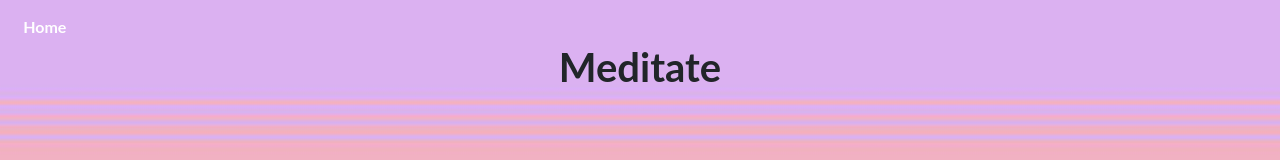
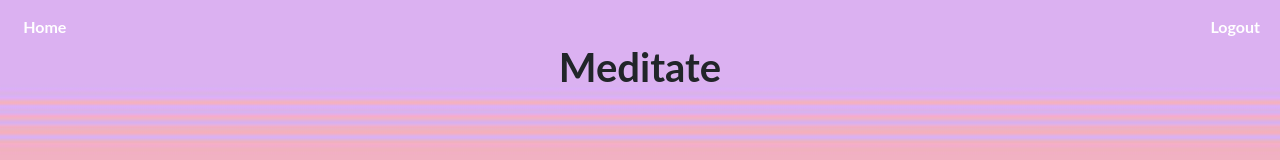
Before and after one commit to SyrJair/CIS454, a Vue app in the folder frontend/: page /meditation in a window 1280 px wide. Shown: the top 160 px of the page. Built offline with nearby package versions, Linux system fonts and the light colour scheme.

Commit message:
added a button

```diff
--- a/frontend/src/views/MeditationPage.vue
+++ b/frontend/src/views/MeditationPage.vue
@@ -1,6 +1,7 @@
 <template>
     <div id="entire-meditation-page">
         <h1 id="meditation-title">Meditate</h1>
+        <RouterLink to="/" id="logout">Logout</RouterLink>
         <RouterLink to="/Main" id="home-button">Home</RouterLink>
 
         <carousel :items-to-show="1.5" :wrap-around="true" :autoplay="2000" id="carousel">
@@ -61,6 +62,18 @@
         font-weight:bold;
     }
 
+    #logout
+    {
+        position:absolute;
+        z-index: 4;
+        margin-left: 93%;
+        margin-top:1%;
+        text-decoration:none;
+        color:white;
+        font-weight:bold;
+        font-size:1em;
+    }
+
     #carousel
     {
         height:80%;
```
